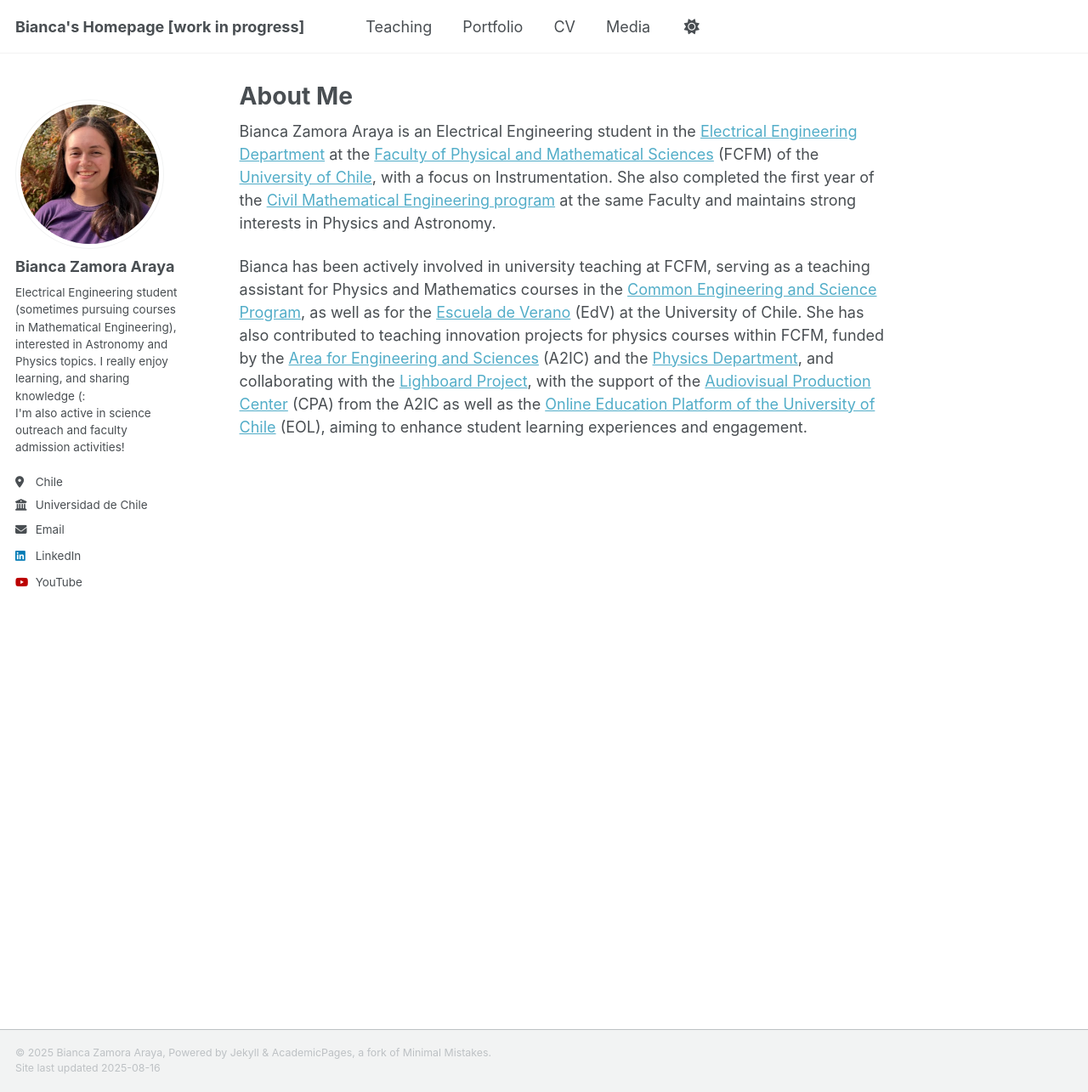
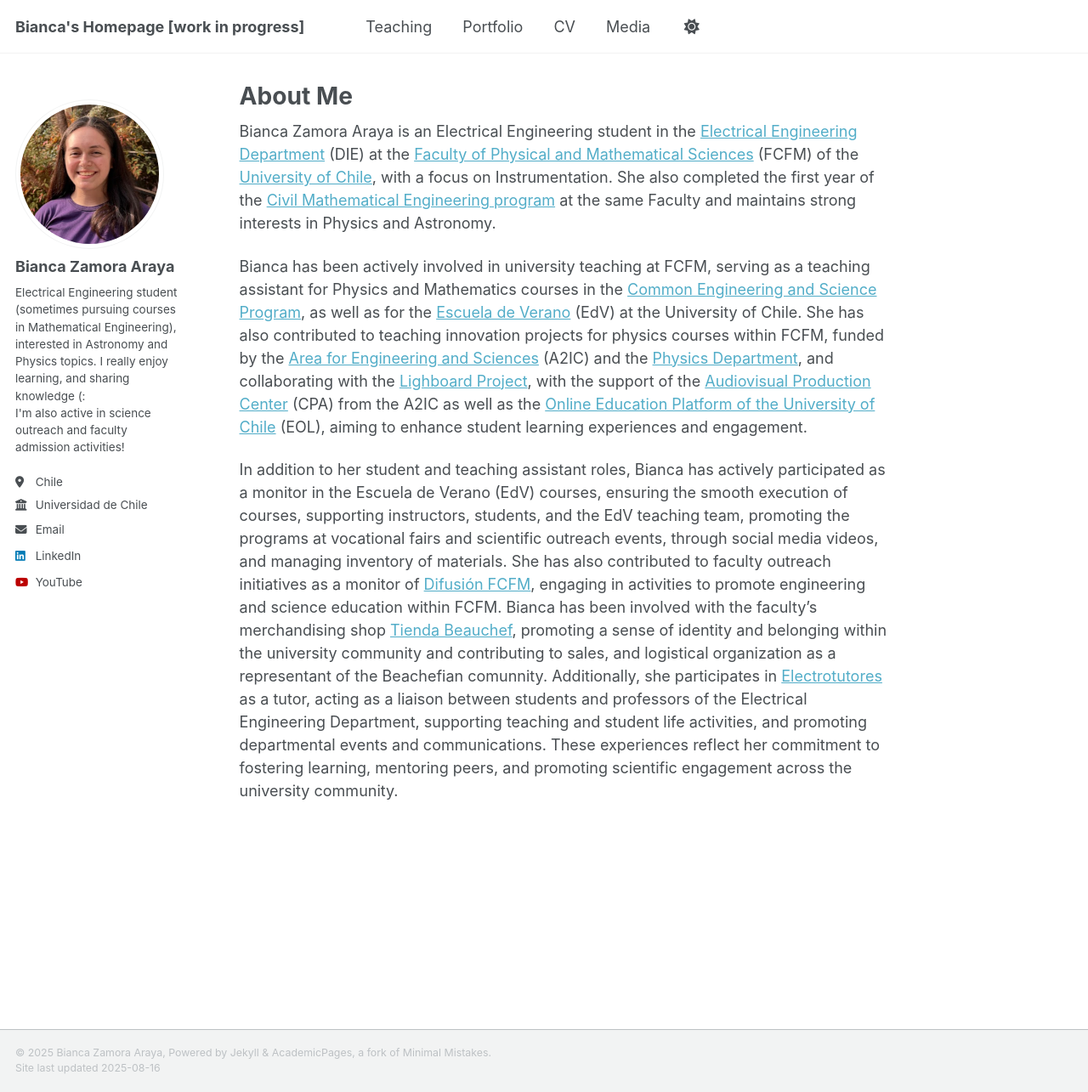
Before and after one commit to Bianca-Zamora-Araya/Bianca-Zamora-Araya.github.io, a Jekyll site: the page built from _pages/about.md, in a window 1280 px wide and 1285 px high. Shown: the whole window at 85% size. Built offline with Jekyll 4.4.1, drawn with Linux system fonts in a browser that asks for light colours; a script that is not in the unit is left out.

Commit message:
Update about.md

```diff
--- a/_pages/about.md
+++ b/_pages/about.md
@@ -7,6 +7,8 @@ redirect_from:
   - /about.html
 ---
 
-Bianca Zamora Araya is an Electrical Engineering student in the [Electrical Engineering Department](https://www.electricalengineering.cl/) at the [Faculty of Physical and Mathematical Sciences](https://ingenieria.uchile.cl/english) (FCFM) of the [University of Chile](https://uchile.cl/english), with a focus on Instrumentation. She also completed the first year of the [Civil Mathematical Engineering program](https://www.dim.uchile.cl/en/home/) at the same Faculty and maintains strong interests in Physics and Astronomy.
+Bianca Zamora Araya is an Electrical Engineering student in the [Electrical Engineering Department](https://www.electricalengineering.cl/) (DIE) at the [Faculty of Physical and Mathematical Sciences](https://ingenieria.uchile.cl/english) (FCFM) of the [University of Chile](https://uchile.cl/english), with a focus on Instrumentation. She also completed the first year of the [Civil Mathematical Engineering program](https://www.dim.uchile.cl/en/home/) at the same Faculty and maintains strong interests in Physics and Astronomy.
 
 Bianca has been actively involved in university teaching at FCFM, serving as a teaching assistant for Physics and Mathematics courses in the [Common Engineering and Science Program](https://ingenieria.uchile.cl/english/faculty/schools/school-of-engineering-and-sciences), as well as for the [Escuela de Verano](https://www.edv.uchile.cl/#) (EdV) at the University of Chile. She has also contributed to teaching innovation projects for physics courses within FCFM, funded by the [Area for Engineering and Sciences](https://a2ic.ing.uchile.cl/) (A2IC) and the [Physics Department](https://dfi.uchile.cl/), and collaborating with the [Lighboard Project](https://youtu.be/iwjAxOC_UM8?si=ZsVrF36ukjyoqe66), with the support of the [Audiovisual Production Center](https://a2ic.ing.uchile.cl/centro-de-producci%C3%B3n-audiovisual) (CPA) from the A2IC as well as the [Online Education Platform of the University of Chile](https://eol.uchile.cl/) (EOL), aiming to enhance student learning experiences and engagement.
+
+In addition to her student and teaching assistant roles, Bianca has actively participated as a monitor in the Escuela de Verano (EdV) courses, ensuring the smooth execution of courses, supporting instructors, students, and the EdV teaching team, promoting the programs at vocational fairs and scientific outreach events, through social media videos, and managing inventory of materials. She has also contributed to faculty outreach initiatives as a monitor of [Difusión FCFM](http://instagram.com/ingenieria_ciencias_uchile/?hl=es), engaging in activities to promote engineering and science education within FCFM. Bianca has been involved with the faculty’s merchandising shop [Tienda Beauchef](https://tiendabeauchef.ing.uchile.cl/), promoting a sense of identity and belonging within the university community and contributing to sales, and logistical organization as a representant of the Beachefian comunnity. Additionally, she participates in [Electrotutores](https://cl.linkedin.com/company/electrotutores) as a tutor, acting as a liaison between students and professors of the Electrical Engineering Department, supporting teaching and student life activities, and promoting departmental events and communications. These experiences reflect her commitment to fostering learning, mentoring peers, and promoting scientific engagement across the university community.
```
